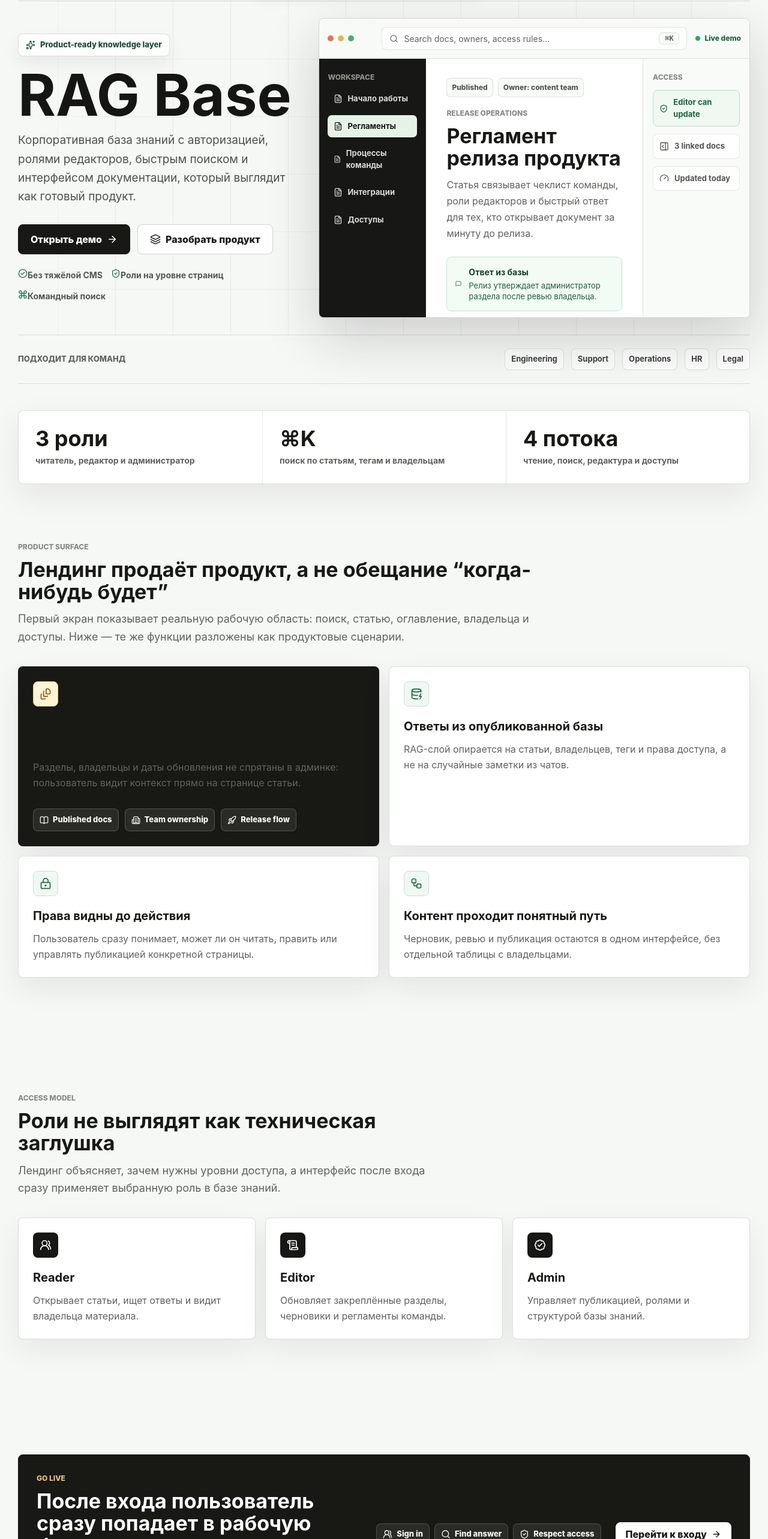
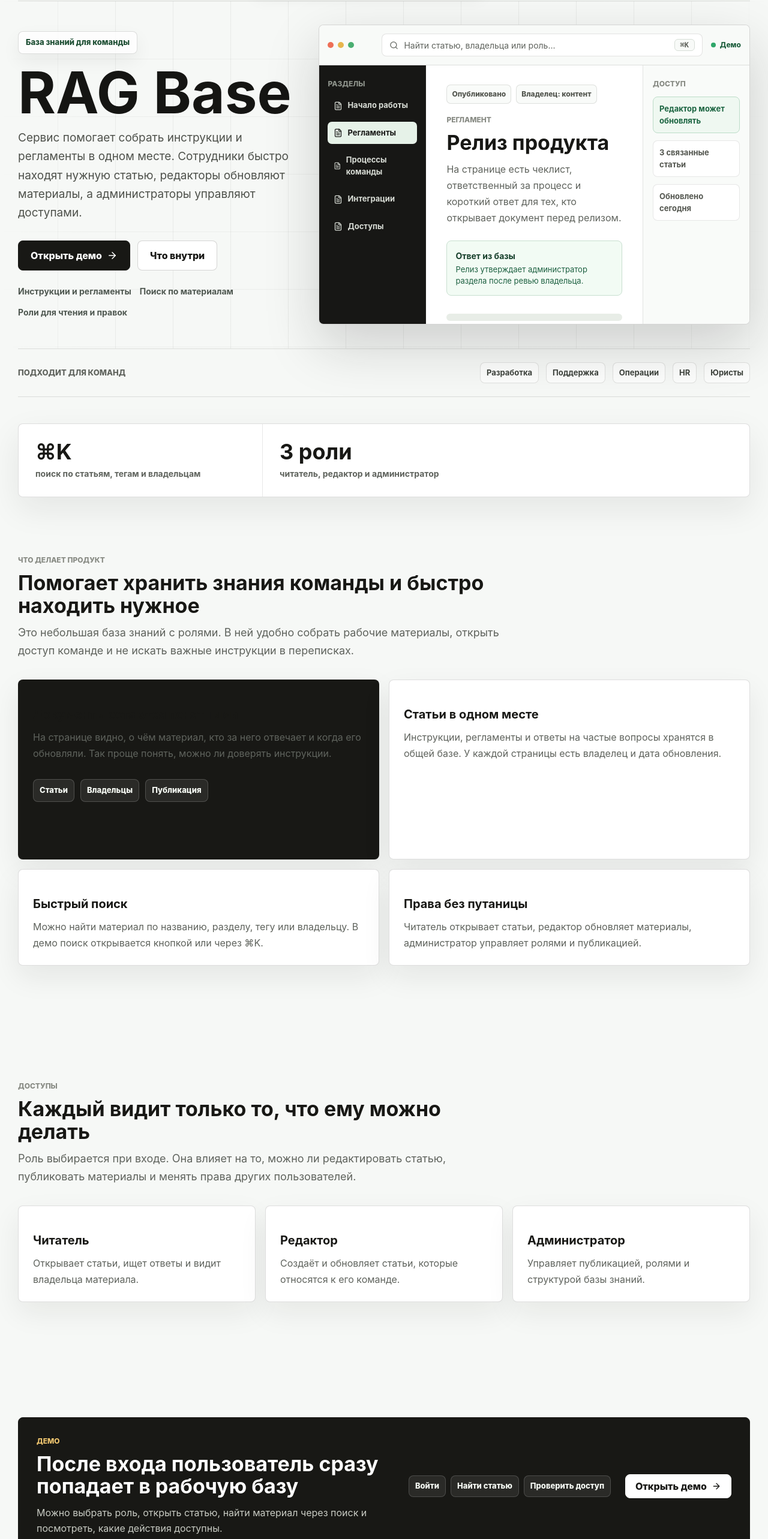
Before and after one commit to Flict-dev/rag-service, a React (Vite) app in the folder frontend/: page / in a window 1280 px wide. Shown: the part 74-2640 px from the top of the page at 60% size. Built offline with nearby package versions, Linux system fonts and the light colour scheme.

Commit message:
Humanize landing and demo copy

```diff
--- a/frontend/src/App.tsx
+++ b/frontend/src/App.tsx
@@ -2,32 +2,16 @@
 import {
   ArrowLeft,
   ArrowRight,
-  BadgeCheck,
   BookOpen,
-  Building2,
   CheckCircle2,
-  Command,
-  DatabaseZap,
   Edit3,
-  FileStack,
   FileText,
-  Gauge,
   KeyRound,
-  Layers3,
-  LockKeyhole,
   LogOut,
   Mail,
-  MessageSquare,
-  PanelRightOpen,
-  Rocket,
-  ScrollText,
   Search,
-  ShieldCheck,
-  Sparkles,
   UserCheck,
   UserPlus,
-  UsersRound,
-  Workflow,
 } from 'lucide-react'
 import './App.css'
 
@@ -93,56 +77,46 @@
 
 const featureCards = [
   {
-    icon: DatabaseZap,
-    title: 'Ответы из опубликованной базы',
+    title: 'Статьи в одном месте',
     description:
-      'RAG-слой опирается на статьи, владельцев, теги и права доступа, а не на случайные заметки из чатов.',
+      'Инструкции, регламенты и ответы на частые вопросы хранятся в общей базе. У каждой страницы есть владелец и дата обновления.',
   },
   {
-    icon: LockKeyhole,
-    title: 'Права видны до действия',
+    title: 'Быстрый поиск',
     description:
-      'Пользователь сразу понимает, может ли он читать, править или управлять публикацией конкретной страницы.',
+      'Можно найти материал по названию, разделу, тегу или владельцу. В демо поиск открывается кнопкой или через ⌘K.',
   },
   {
-    icon: Workflow,
-    title: 'Контент проходит понятный путь',
+    title: 'Права без путаницы',
     description:
-      'Черновик, ревью и публикация остаются в одном интерфейсе, без отдельной таблицы с владельцами.',
+      'Читатель открывает статьи, редактор обновляет материалы, администратор управляет ролями и публикацией.',
   },
 ]
 
 const productStats = [
   {
-    value: '3 роли',
-    label: 'читатель, редактор и администратор',
-  },
-  {
     value: '⌘K',
     label: 'поиск по статьям, тегам и владельцам',
   },
   {
-    value: '4 потока',
-    label: 'чтение, поиск, редактура и доступы',
+    value: '3 роли',
+    label: 'читатель, редактор и администратор',
   },
 ]
 
-const productTeams = ['Engineering', 'Support', 'Operations', 'HR', 'Legal']
+const productTeams = ['Разработка', 'Поддержка', 'Операции', 'HR', 'Юристы']
 
 const accessModes = [
   {
-    icon: UsersRound,
-    title: 'Reader',
+    title: 'Читатель',
     description: 'Открывает статьи, ищет ответы и видит владельца материала.',
   },
   {
-    icon: ScrollText,
-    title: 'Editor',
-    description: 'Обновляет закреплённые разделы, черновики и регламенты команды.',
+    title: 'Редактор',
+    description: 'Создаёт и обновляет статьи, которые относятся к его команде.',
   },
   {
-    icon: BadgeCheck,
-    title: 'Admin',
+    title: 'Администратор',
     description: 'Управляет публикацией, ролями и структурой базы знаний.',
   },
 ]
@@ -185,7 +159,7 @@
 const knowledgeArticles: KnowledgeArticle[] = [
   {
     id: 'intro',
-    group: 'Get started',
+    group: 'Начало',
     title: 'Введение в базу знаний',
     description:
       'Короткое описание того, как команда хранит регламенты, инструкции и владельцев материалов.',
@@ -222,7 +196,7 @@
   },
   {
     id: 'editor-access',
-    group: 'Access',
+    group: 'Доступы',
     title: 'Кто может редактировать',
     description:
       'Список ролей и людей, которым разрешено менять контент базы знаний.',
@@ -258,10 +232,10 @@
   },
   {
     id: 'search',
-    group: 'Optimize',
+    group: 'Поиск',
     title: 'Поиск и быстрые ответы',
     description:
-      'Поведение поиска, подсказок и будущего RAG-слоя для базы знаний.',
+      'Как искать статьи и получать короткие ответы по материалам базы.',
     owner: 'Демо редактор',
     updated: '08.05.2026',
     access: ['editor', 'admin'],
@@ -276,7 +250,7 @@
       {
         heading: 'Ответы поверх базы',
         paragraphs: [
-          'RAG-слой сможет использовать найденные страницы как контекст и возвращать короткий ответ со ссылками на первоисточники.',
+          'Ответ собирается по найденным страницам и показывает, на какие материалы он опирается.',
         ],
       },
       {
@@ -289,7 +263,7 @@
   },
   {
     id: 'publishing',
-    group: 'Create content',
+    group: 'Материалы',
     title: 'Публикация статьи',
     description:
       'Минимальный процесс подготовки материала от черновика до опубликованной страницы.',
@@ -496,14 +470,13 @@
         <div className="hero-shell">
           <div className="hero-copy">
             <a className="release-pill" href="#capabilities">
-              <Sparkles aria-hidden="true" size={16} />
-              Product-ready knowledge layer
+              База знаний для команды
             </a>
             <h1>RAG Base</h1>
             <p className="hero-lead">
-              Корпоративная база знаний с авторизацией, ролями редакторов,
-              быстрым поиском и интерфейсом документации, который выглядит как
-              готовый продукт.
+              Сервис помогает собрать инструкции и регламенты в одном месте.
+              Сотрудники быстро находят нужную статью, редакторы обновляют
+              материалы, а администраторы управляют доступами.
             </p>
 
             <div className="hero-actions">
@@ -516,24 +489,14 @@
                 <ArrowRight aria-hidden="true" size={18} />
               </button>
               <a className="secondary-button large" href="#capabilities">
-                <Layers3 aria-hidden="true" size={18} />
-                <span>Разобрать продукт</span>
+                <span>Что внутри</span>
               </a>
             </div>
 
             <div className="trust-row" aria-label="Ключевые возможности">
-              <span>
-                <CheckCircle2 aria-hidden="true" size={16} />
-                Без тяжёлой CMS
-              </span>
-              <span>
-                <ShieldCheck aria-hidden="true" size={16} />
-                Роли на уровне страниц
-              </span>
-              <span>
-                <Command aria-hidden="true" size={16} />
-                Командный поиск
-              </span>
+              <span>Инструкции и регламенты</span>
+              <span>Поиск по материалам</span>
+              <span>Роли для чтения и правок</span>
             </div>
           </div>
 
@@ -546,18 +509,18 @@
               </div>
               <div className="preview-search">
                 <Search aria-hidden="true" size={15} />
-                <span>Search docs, owners, access rules...</span>
+                <span>Найти статью, владельца или роль...</span>
                 <kbd>⌘K</kbd>
               </div>
               <div className="preview-status">
                 <span aria-hidden="true"></span>
-                Live demo
+                Демо
               </div>
             </div>
 
             <div className="docs-preview-grid">
               <aside className="preview-sidebar">
-                <span className="sidebar-label">Workspace</span>
+                <span className="sidebar-label">Разделы</span>
                 {docSections.map((section, index) => (
                   <button
                     className={index === 1 ? 'active nav-row' : 'nav-row'}
@@ -572,17 +535,16 @@
 
               <article className="preview-article">
                 <div className="doc-chip-row">
-                  <span>Published</span>
-                  <span>Owner: content team</span>
+                  <span>Опубликовано</span>
+                  <span>Владелец: контент</span>
                 </div>
-                <span className="eyebrow">Release operations</span>
-                <h2>Регламент релиза продукта</h2>
+                <span className="eyebrow">Регламент</span>
+                <h2>Релиз продукта</h2>
                 <p>
-                  Статья связывает чеклист команды, роли редакторов и быстрый
-                  ответ для тех, кто открывает документ за минуту до релиза.
+                  На странице есть чеклист, ответственный за процесс и короткий
+                  ответ для тех, кто открывает документ перед релизом.
                 </p>
                 <div className="answer-panel">
-                  <MessageSquare aria-hidden="true" size={18} />
                   <div>
                     <strong>Ответ из базы</strong>
                     <span>Релиз утверждает администратор раздела после ревью владельца.</span>
@@ -596,18 +558,15 @@
               </article>
 
               <aside className="preview-inspector">
-                <span className="sidebar-label">Access</span>
+                <span className="sidebar-label">Доступ</span>
                 <div className="inspector-row success">
-                  <ShieldCheck aria-hidden="true" size={16} />
-                  <span>Editor can update</span>
+                  <span>Редактор может обновлять</span>
                 </div>
                 <div className="inspector-row">
-                  <PanelRightOpen aria-hidden="true" size={16} />
-                  <span>3 linked docs</span>
+                  <span>3 связанные статьи</span>
                 </div>
                 <div className="inspector-row">
-                  <Gauge aria-hidden="true" size={16} />
-                  <span>Updated today</span>
+                  <span>Обновлено сегодня</span>
                 </div>
               </aside>
             </div>
@@ -635,110 +594,75 @@
 
       <section className="feature-section" id="capabilities">
         <div className="section-heading section-heading-wide">
-          <span className="eyebrow">Product surface</span>
-          <h2>Лендинг продаёт продукт, а не обещание “когда-нибудь будет”</h2>
+          <span className="eyebrow">Что делает продукт</span>
+          <h2>Помогает хранить знания команды и быстро находить нужное</h2>
           <p>
-            Первый экран показывает реальную рабочую область: поиск, статью,
-            оглавление, владельца и доступы. Ниже — те же функции разложены как
-            продуктовые сценарии.
+            Это небольшая база знаний с ролями. В ней удобно собрать рабочие
+            материалы, открыть доступ команде и не искать важные инструкции в
+            переписках.
           </p>
         </div>
 
         <div className="bento-grid">
           <article className="bento-card bento-card-large">
-            <span className="feature-icon warm">
-              <FileStack aria-hidden="true" size={20} />
-            </span>
-            <h3>Структура документации уже похожа на production docs</h3>
+            <h3>Документы остаются понятными</h3>
             <p>
-              Разделы, владельцы и даты обновления не спрятаны в админке:
-              пользователь видит контекст прямо на странице статьи.
+              На странице видно, о чём материал, кто за него отвечает и когда
+              его обновляли. Так проще понять, можно ли доверять инструкции.
             </p>
             <div className="knowledge-stack" aria-label="Слои базы знаний">
-              <span>
-                <BookOpen aria-hidden="true" size={15} />
-                Published docs
-              </span>
-              <span>
-                <Building2 aria-hidden="true" size={15} />
-                Team ownership
-              </span>
-              <span>
-                <Rocket aria-hidden="true" size={15} />
-                Release flow
-              </span>
+              <span>Статьи</span>
+              <span>Владельцы</span>
+              <span>Публикация</span>
             </div>
           </article>
 
-          {featureCards.map((feature) => {
-            const Icon = feature.icon
-
-            return (
+          {featureCards.map((feature) => (
             <article className="bento-card feature-card" key={feature.title}>
-                <span className="feature-icon">
-                  <Icon aria-hidden="true" size={20} />
-                </span>
               <h3>{feature.title}</h3>
               <p>{feature.description}</p>
             </article>
-            )
-          })}
+          ))}
         </div>
       </section>
 
       <section className="access-section" id="access">
         <div className="section-heading">
-          <span className="eyebrow">Access model</span>
-          <h2>Роли не выглядят как техническая заглушка</h2>
+          <span className="eyebrow">Доступы</span>
+          <h2>Каждый видит только то, что ему можно делать</h2>
           <p>
-            Лендинг объясняет, зачем нужны уровни доступа, а интерфейс после
-            входа сразу применяет выбранную роль в базе знаний.
+            Роль выбирается при входе. Она влияет на то, можно ли редактировать
+            статью, публиковать материалы и менять права других пользователей.
           </p>
         </div>
 
         <div className="access-grid">
-          {accessModes.map((mode) => {
-            const Icon = mode.icon
-
-            return (
+          {accessModes.map((mode) => (
             <article className="access-mode" key={mode.title}>
-                <span>
-                  <Icon aria-hidden="true" size={20} />
-                </span>
               <h3>{mode.title}</h3>
               <p>{mode.description}</p>
             </article>
-            )
-          })}
+          ))}
         </div>
       </section>
 
       <section className="workflow-section" id="start">
         <div className="workflow-panel">
           <div className="workflow-copy">
-            <span className="eyebrow">Go live</span>
+            <span className="eyebrow">Демо</span>
             <h2>После входа пользователь сразу попадает в рабочую базу</h2>
             <p>
-              В демо можно пройти регистрацию, выбрать роль и проверить, как
-              меняются права в документации.
+              Можно выбрать роль, открыть статью, найти материал через поиск и
+              посмотреть, какие действия доступны.
             </p>
           </div>
           <div className="workflow-steps" aria-label="Путь пользователя">
-            <span>
-              <UsersRound aria-hidden="true" size={16} />
-              Sign in
-            </span>
-            <span>
-              <Search aria-hidden="true" size={16} />
-              Find answer
-            </span>
-            <span>
-              <ShieldCheck aria-hidden="true" size={16} />
-              Respect access
-            </span>
+            <span>Войти</span>
+            <span>Найти статью</span>
+            <span>Проверить доступ</span>
           </div>
           <button className="primary-button" onClick={() => onOpenAuth('signin')} type="button">
-            <span>Перейти к входу</span>
+            <span>Открыть демо</span>
             <ArrowRight aria-hidden="true" size={16} />
           </button>
         </div>
@@ -777,7 +701,7 @@
             <span>Вернуться на лендинг</span>
           </button>
 
-          <span className="eyebrow">Access layer</span>
+          <span className="eyebrow">Вход</span>
           <h1 id="auth-title">
             {isSignup ? 'Создайте рабочий доступ' : 'Войдите в базу знаний'}
           </h1>
@@ -978,7 +902,7 @@
         <aside className="docs-sidebar" aria-label="Навигация базы знаний">
           <button className="docs-search-button" onClick={() => setSearchOpen(true)} type="button">
             <Search aria-hidden="true" size={16} />
-            <span>Search or ask...</span>
+            <span>Поиск или вопрос...</span>
             <kbd>⌘K</kbd>
           </button>
 
@@ -1009,7 +933,7 @@
           </div>
 
           <header className="doc-header">
-            <span className="eyebrow">Knowledge base</span>
+            <span className="eyebrow">База знаний</span>
             <h1>{selectedArticle.title}</h1>
             <p>{selectedArticle.description}</p>
 
@@ -1057,7 +981,7 @@
 
         <aside className="docs-aside" aria-label="Оглавление и права">
           <div className="toc-card">
-            <span className="sidebar-label">On this page</span>
+            <span className="sidebar-label">На странице</span>
             {selectedArticle.sections.map((section, index) => (
               <a href={`#section-${index}`} key={section.heading}>
                 {section.heading}
@@ -1066,7 +990,7 @@
           </div>
 
           <div className={canEdit ? 'access-card editable' : 'access-card readonly'}>
-            <span className="sidebar-label">Editing access</span>
+            <span className="sidebar-label">Права на правку</span>
             <h3>{canEdit ? 'Можно редактировать' : 'Только чтение'}</h3>
             <p>
               Ваша роль: {roleLabels[currentUser.role]}. Владелец страницы:
```
Lines whose indentation alone changed are shown as unchanged.
